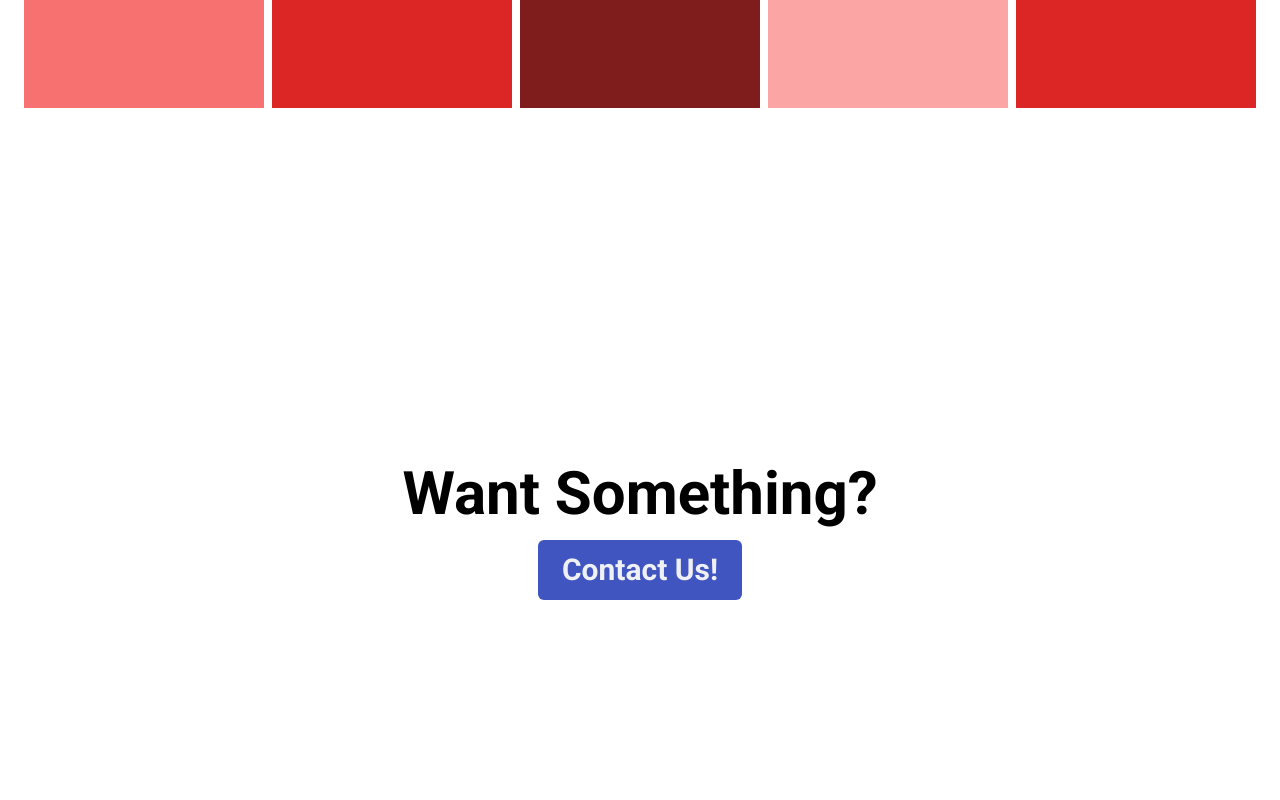
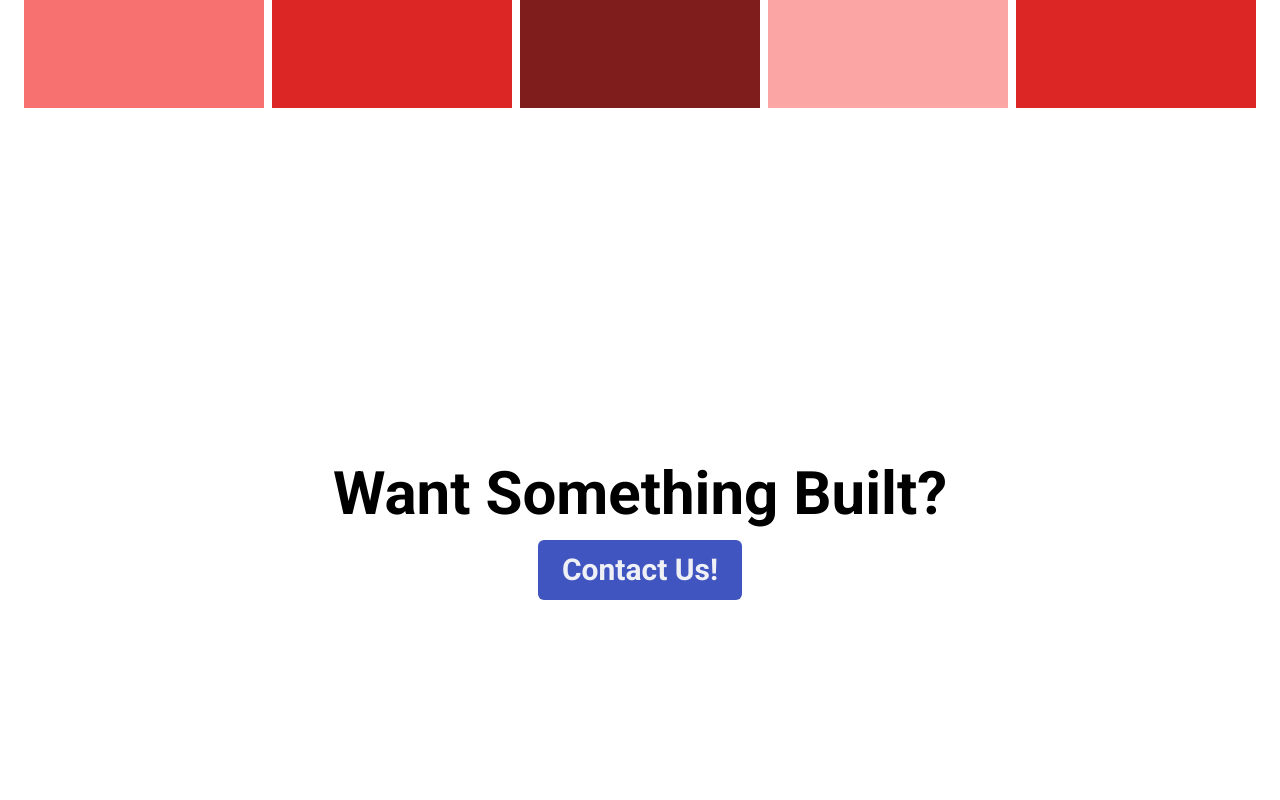
Before and after one commit to LOOOOOOK12/an-fabrication-website, a Next.js app: page /gallery in a window 1280 px wide. Shown: the part 540-1340 px from the top of the page. Built offline with nearby package versions, Linux system fonts and the light colour scheme.

Commit message:
Update contactSection component: adjust layout and text sizes for improved readability

```diff
--- a/app/components/sections/contactSection.tsx
+++ b/app/components/sections/contactSection.tsx
@@ -1,12 +1,25 @@
 "use client"
 
 import React from 'react'
+// import { footerDataSocials } from '@/app/types/constants'
+// import { Icon } from '../offersCard'
 
 function contactSection() {
     return (
-        <div className='py-8 px-4 flex flex-col gap-4 items-center justify-center h-screen' id='contactus'>
-            <h1 className='text-4xl md:text-6xl font-bold text-center'>Want Something?</h1>
-            <a href='mailto:lukealamil12@gmail.com' className='py-3 px-6 bg-accent-500 text-text-50 text-3xl font-semibold rounded-md hover:bg-accent-600 duration-100'>Contact Us!</a>
+        <div className='py-8 px-4 flex flex-col gap-8 items-center justify-center h-screen' id='contactus'>
+            <div className='flex flex-col gap-4 items-center justify-center'>
+                <h1 className='text-3xl md:text-6xl font-bold text-center'>Want Something Built?  </h1>
+                <a href='mailto:lukealamil12@gmail.com' className='p-2 md:py-3 md:px-6 bg-accent-500 text-text-50 text-xl md:text-3xl font-semibold rounded-md hover:bg-accent-600 duration-100'>Contact Us!</a>
+            </div>
+            {/* <div className='flex flex-col gap-4 items-center justify-center'>
+                <h1 className='text-2xl md:text-4xl font-bold text-center'>You can also visit us in</h1>
+                <div className='flex items-center justify-center'>
+                    {footerDataSocials.map((socials,idx)=>
+                    <a key={idx} target='_blank' href={socials.href}>
+                        <Icon icon={socials.socialsIcons} size={50}/>
+                    </a>)}
+                </div>
+            </div> */}
         </div>
     )
 }
```
